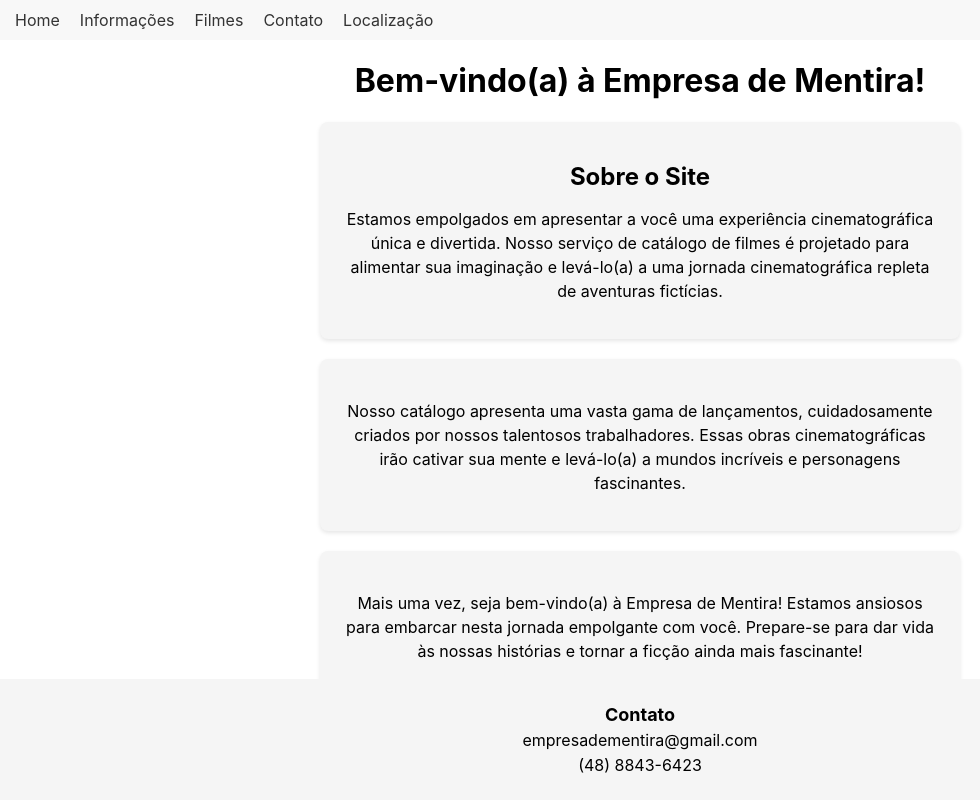
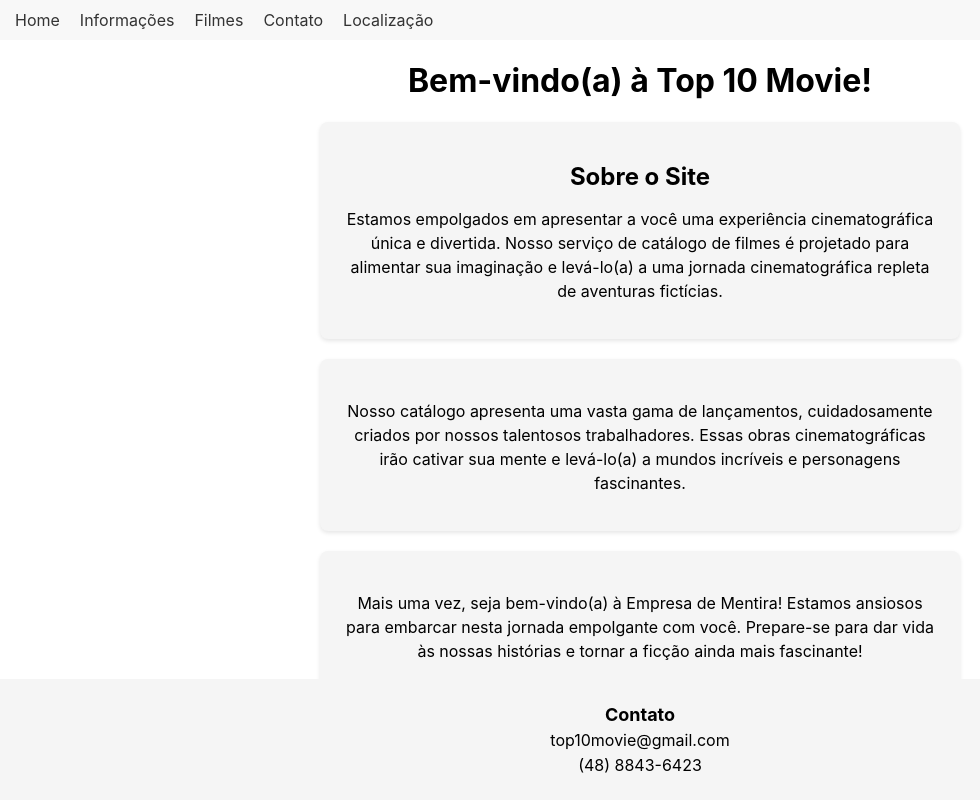
Before and after one commit to NatanBays/projeto-react-senai, a React (Create React App) app: page / in a window 1280 px wide. Shown: the whole page, without its empty margins (0-980 px from the left). Built offline with nearby package versions, Linux system fonts and the light colour scheme.

Commit message:
Alteração do nome

```diff
--- a/src/components/footer/Footer.js
+++ b/src/components/footer/Footer.js
@@ -5,7 +5,7 @@ function Footer() {
     return (
         <footer className='footer'>
             <p  className='contact-title'>Contato</p>
-            <p>empresadementira@gmail.com</p>
+            <p>top10movie@gmail.com</p>
             <p>(48) 8843-6423</p>
         </footer>
     );
--- a/src/pages/home/Home.js
+++ b/src/pages/home/Home.js
@@ -5,7 +5,7 @@ function Home() {
 
     return (
         <div>
-            <h1>Bem-vindo(a) à Empresa de Mentira!</h1>
+            <h1>Bem-vindo(a) à Top 10 Movie!</h1>
             <InformationText
                 h2Content="Sobre o Site"
                 pContent="Estamos empolgados em apresentar a você uma experiência
```
